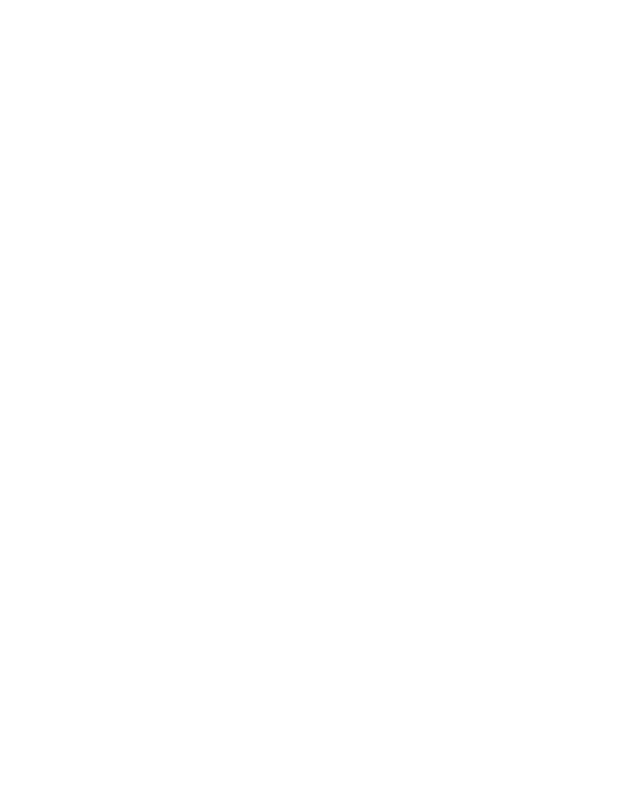
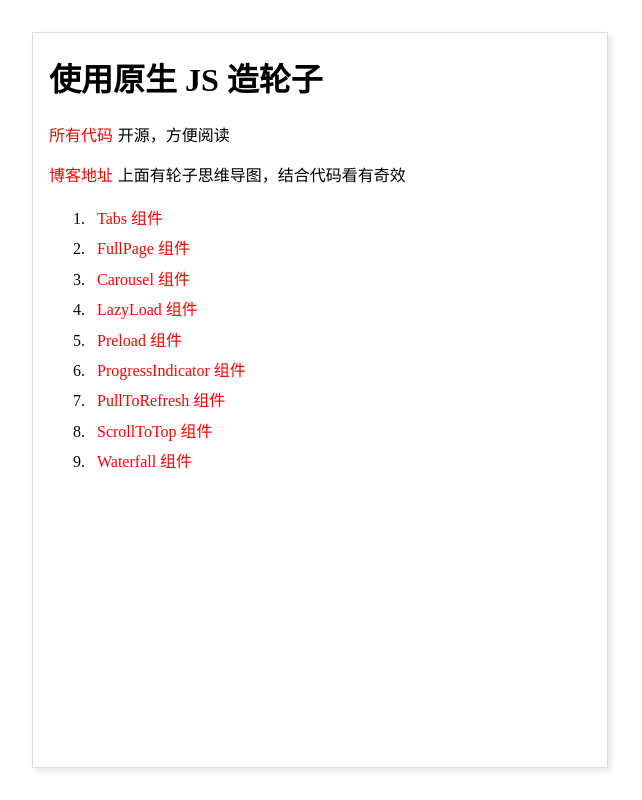
Before and after one commit to wuchuan123/wheels-javascript, a plain HTML site: page index.html in a window 1280 px wide. Shown: the whole page, without its empty margins (320-962 px from the left). Drawn offline with Linux system fonts and the light colour scheme.

Commit message:
feat: 主页导航完成

```diff
--- a/index.html
+++ b/index.html
@@ -5,9 +5,70 @@
   <meta name="viewport"
         content="width=device-width, user-scalable=no, initial-scale=1.0, maximum-scale=1.0, minimum-scale=1.0">
   <meta http-equiv="X-UA-Compatible" content="ie=edge">
-  <title>Document</title>
+  <title>原始JS造轮子</title>
+  <style>
+    *{box-sizing: border-box;}
+    a{text-decoration: none;color: red;margin-right:.3em; transition: .3s ease-in-out }
+    a:hover{border-bottom: 1px solid;}
+    body{margin: 0;min-height: 100vh;display: flex;justify-content: center;}
+    .page{ width: 36em; margin: 2em; border: 1px solid #ddd; padding: 0 1em;
+      box-shadow: 3px 3px 6px hsla(0,0%,0%,0.1);
+    }
+    ol>li{padding: .2em .5em}
+  </style>
 </head>
 <body>
-
+<div class="page">
+  <h1>使用原生 JS 造轮子</h1>
+  <p><a href="https://wuchuan123.github.io/wheels-javascript/index.html" target="_blank">所有代码</a>开源，方便阅读</p>
+  <p><a href="https://www.yuque.com/piedao/xw84x5/weptgs" target="_blank">博客地址</a>上面有轮子思维导图，结合代码看有奇效</p>
+  <ol>
+    <li>
+      <a href="./demos/tabs/index.html" target="_blank" >
+        Tabs 组件
+      </a>
+    </li>
+    <li>
+      <a href="./demos/fullpage/index.html" target="_blank">
+        FullPage 组件
+      </a>
+    </li>
+    <li>
+      <a href="./demos/carousel/index.html" target="_blank">
+        Carousel 组件
+      </a>
+    </li>
+    <li>
+      <a href="./demos/lazyload/index.html" target="_blank">
+        LazyLoad 组件
+      </a>
+    </li>
+    <li>
+      <a href="./demos/preload/index.html" target="_blank">
+        Preload 组件
+      </a>
+    </li>
+    <li>
+      <a href="./demos/progress-indicator/index.html" target="_blank">
+        ProgressIndicator 组件
+      </a>
+    </li>
+    <li>
+      <a href="./demos/pull-torefresh/index.html" target="_blank">
+        PullToRefresh 组件
+      </a>
+    </li>
+    <li>
+      <a href="./demos/scrollToTop/index.html" target="_blank">
+        ScrollToTop 组件
+      </a>
+    </li>
+    <li>
+      <a href="./demos/Waterfall/index.html" target="_blank">
+        Waterfall 组件
+      </a>
+    </li>
+  </ol>
+</div>
 </body>
 </html>
```
